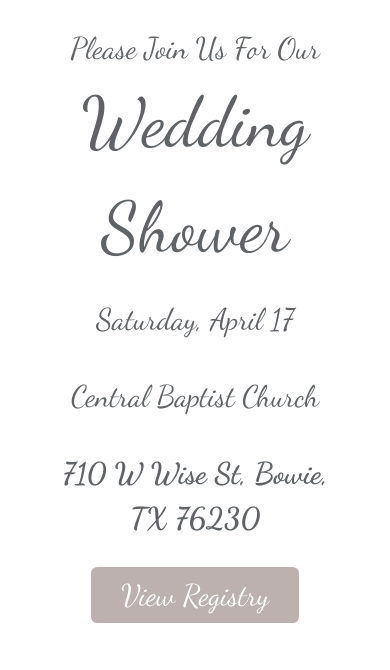
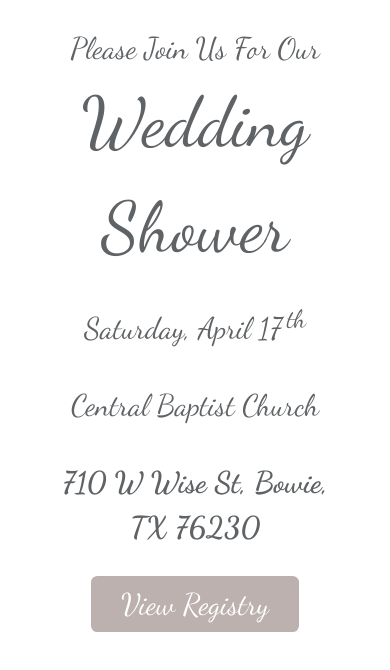
Before and after one commit to LeeRob97/Lee_Hope_Wedding, a Gatsby site: page /shower in a window 390 px wide. Shown: the part 802-1472 px from the top of the page. Built offline with nearby package versions, Linux system fonts and the light colour scheme; Gatsby itself is replaced by a stand-in of ours; a web font is replaced by a local one.

Commit message:
Added super tag to shower page; Fixed mobile menu title link

```diff
--- a/src/components/NavMobile.js
+++ b/src/components/NavMobile.js
@@ -15,7 +15,7 @@ const NavMobile = _ => {
                 <span className="bar"></span>
                 <span className="bar"></span>
             </div>
-            <div className="Title">Lee & Hope</div>
+            <Link className="Title" to="/">Lee & Hope</Link>
             <div className={`menuList ${menuActive ? "display" : "hidden"}`}>
                 <li>
                     <Link to="/shower">Shower</Link>
--- a/src/less/style.less
+++ b/src/less/style.less
@@ -2,7 +2,7 @@ html, body, div, span, applet, object, iframe,
 h1, h2, h3, h4, h5, h6, p, blockquote, pre,
 a, abbr, acronym, address, big, cite, code,
 del, dfn, em, img, ins, kbd, q, s, samp,
-small, strike, strong, sub, sup, tt, var,
+small, strike, strong, sub, tt, var,
 b, u, i, center,
 dl, dt, dd, ol, ul, li,
 fieldset, form, label, legend,
@@ -67,6 +67,10 @@ img {
     max-width: 100%;
 }
 
+sup {
+    margin-left: 5px;
+}
+
 @import "mixins";
 @import "menuIcon";
 @import "Header";
--- a/src/pages/shower.js
+++ b/src/pages/shower.js
@@ -23,7 +23,7 @@ const Shower = _ => {
 				</div>
 				<div className="details">
 					<div className="info">
-						Saturday, April 17
+						Saturday, April 17<sup>th</sup>
 					</div>
 					<div className="info">
 						Central Baptist Church
```
